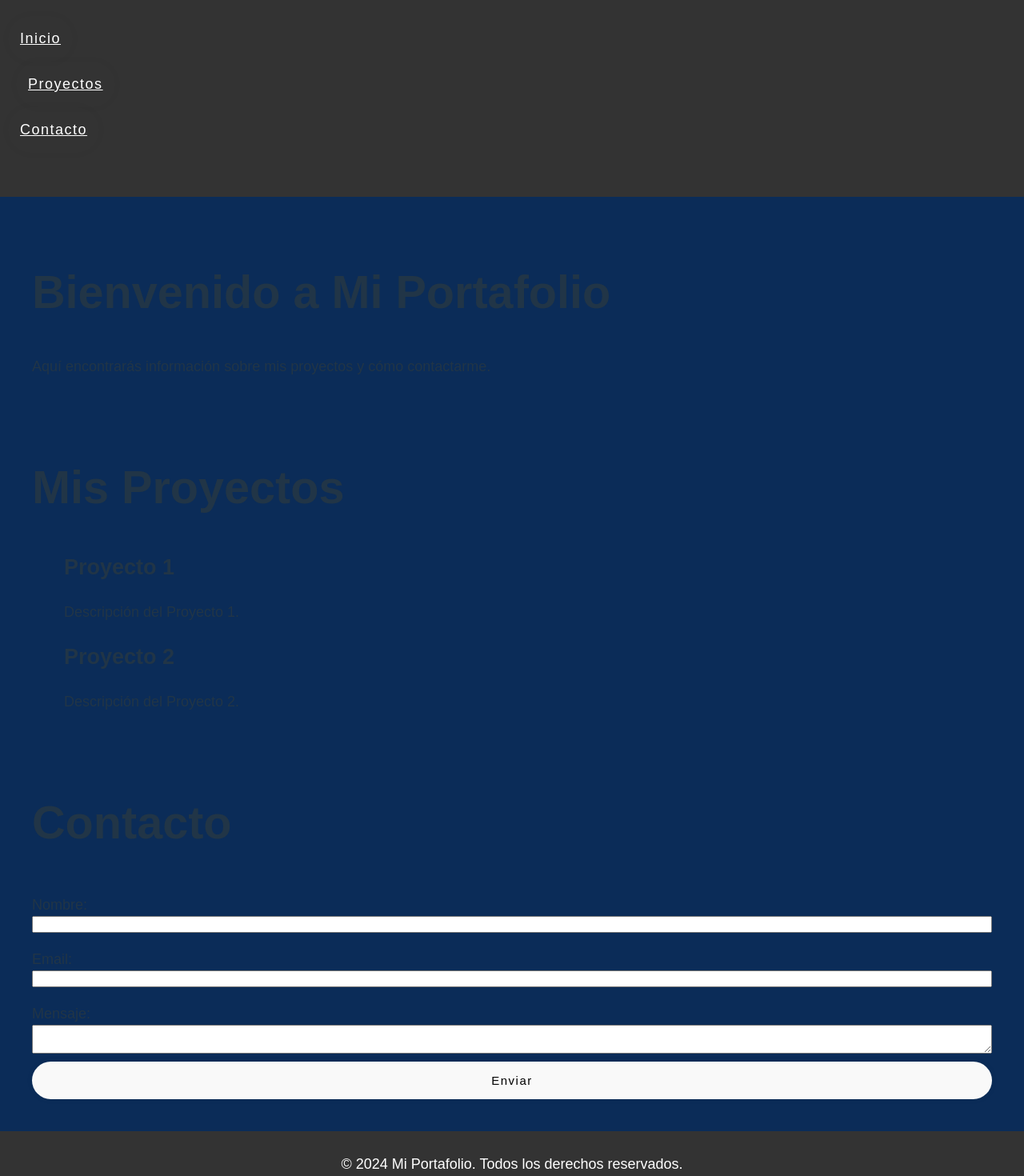
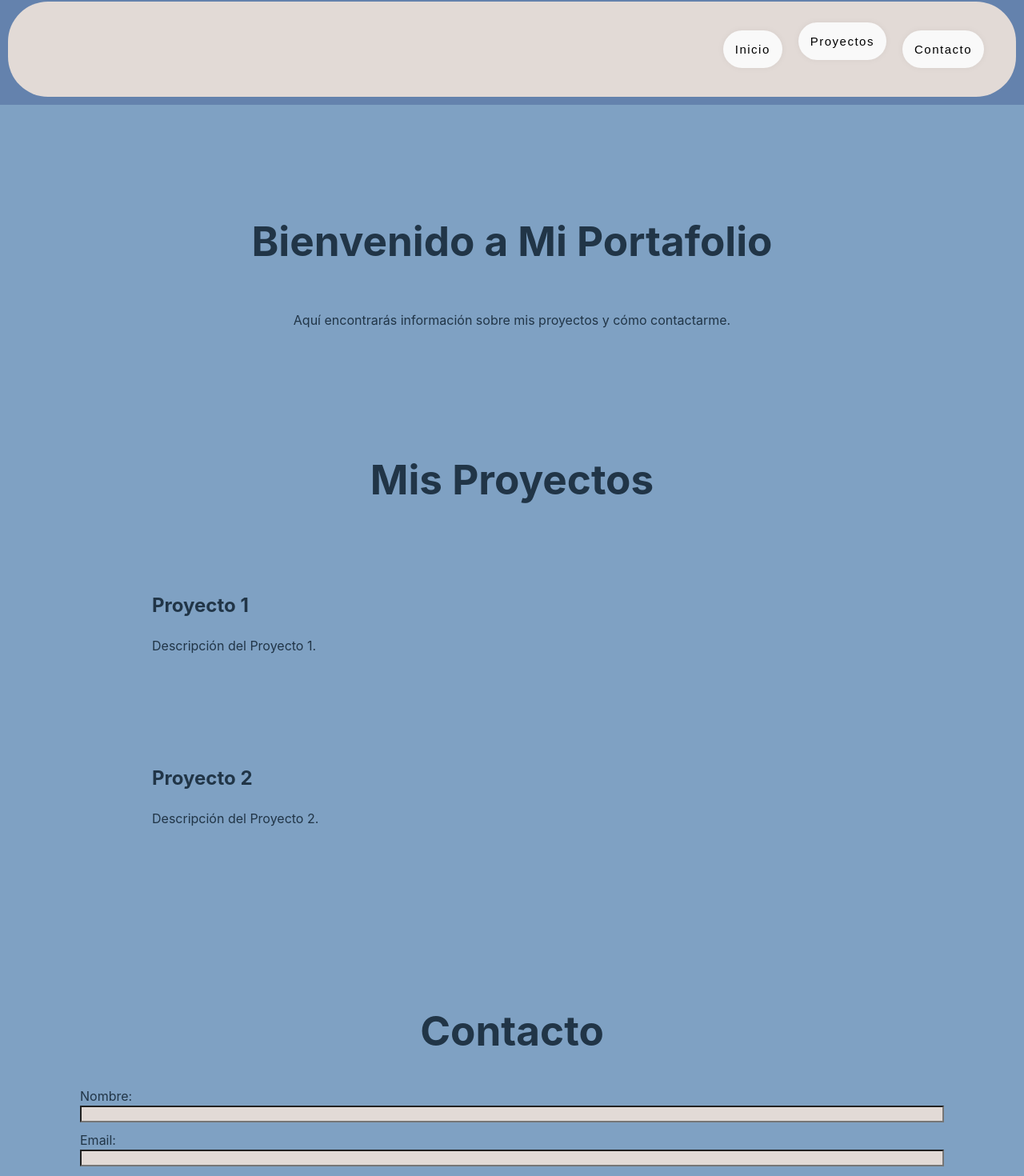
Before and after one commit to JonaVilte/webProgramable, a React (Vite) app in the folder react/portFolio-Jona/portfolio/: page / in a window 1280 px wide. Shown: the part 8-1478 px from the top of the page at 80% size. Built offline with nearby package versions, Linux system fonts and the light colour scheme.

Commit message:
Se hicieron modificaciones para la pantalla de la computadora

```diff
--- a/react/portFolio-Jona/portfolio/package.json
+++ b/react/portFolio-Jona/portfolio/package.json
@@ -11,7 +11,8 @@
   },
   "dependencies": {
     "react": "^18.3.1",
-    "react-dom": "^18.3.1"
+    "react-dom": "^18.3.1",
+    "react-icons": "^5.3.0"
   },
   "devDependencies": {
     "@types/react": "^18.3.3",
--- a/react/portFolio-Jona/portfolio/src/App.css
+++ b/react/portFolio-Jona/portfolio/src/App.css
@@ -87,58 +87,106 @@
 }
 
 /* Pantalla de la PC */
+/* Pantalla de la PC */
 @media (min-width: 601px) {
   body {
-    background-color: rgb(11, 44, 88);
-    font-size: 18px;
+    background-color: rgb(226, 218, 214);
+  }
+
+  .orientation {
+    display: flex;
+    flex-direction: column;
+    align-items: center;
+  }
+
+  main {
+    padding: 50px;
+    background-color: rgb(127, 161, 195);
   }
 
   header {
-    background-color: #333;
-    color: white;
+    background-color: rgb(100, 130, 173);
     padding: 10px;
   }
 
   footer {
-    background-color: #333;
-    color: white;
+    background-color: rgb(100, 130, 173);
+    color: rgb(226, 218, 214);
     text-align: center;
     padding: 10px;
   }
-  main {
-    padding: 20px;
-  }
-  form input,
-  form textarea {
-    margin-bottom: 10px;
-  }
-  nav ul {
-    list-style-type: none;
-    padding: 0;
-  }
-  nav ul li {
-    display: inline;
-    margin-right: 10px;
-  }
-  nav ul li button {
-    background: none;
-    border: none;
-    color: white;
-    cursor: pointer;
-    font: inherit;
-    text-decoration: underline;
-  }
+
   form {
     display: flex;
     flex-direction: column;
   }
-  form label {
-    margin-top: 10px;
+
+  form input,
+  form textarea {
+    margin-bottom: 10px;
+    background-color: rgb(226, 218, 214);
+    color: black;
+  }
+
+  form button {
+    background-color: rgb(226, 218, 214);
+    color: black;
+  }
+
+  nav {
+    padding: 10px 20px;
+    border-radius: 50px;
+    background-color: rgb(226, 218, 214);
+  }
+
+  .separación {
+    padding: 50px;
+  }
+
+  .lisra_separación {
+    padding: 10px;
+  }
+
+  .list-horizontal {
+    display: flex;
+    flex-direction: row;
+    list-style-type: none; /* Opcional: quita los puntos de la lista */
+    justify-content: flex-end;
+  }
+
+  .list-horizontal li {
+    margin-right: 10px; /* Ajusta el espacio entre los elementos */
+  }
+
+  @keyframes slideIn {
+    from {
+      transform: translateX(-100%);
+      opacity: 0;
+    }
+    to {
+      transform: translateX(0);
+      opacity: 1;
+    }
+  }
+
+  .slide-in {
+    animation: slideIn 1s ease-out;
+  }
+
+  .slide-in:nth-child(1) {
+    animation-delay: 0.2s;
+  }
+
+  .slide-in:nth-child(2) {
+    animation-delay: 0.3s; /* Ajusta el retraso como desees */
+  }
+
+  @keyframes fadeIn {
+    from {
+      opacity: 0;
+    }
+    to {
+      opacity: 1;
+    }
   }
 }
-
-body {
-  font-family: Arial, sans-serif;
-  margin: 0;
-  padding: 0;
-}
--- a/react/portFolio-Jona/portfolio/src/components/Contact.jsx
+++ b/react/portFolio-Jona/portfolio/src/components/Contact.jsx
@@ -3,7 +3,7 @@ import React from "react";
 const Contact = () => {
   return (
     <main>
-      <h1>Contacto</h1>
+      <h1 className="orientation">Contacto</h1>
       <form>
         <label htmlFor="name">Nombre:</label>
         <input type="text" id="name" name="name" />
--- a/react/portFolio-Jona/portfolio/src/components/Header.jsx
+++ b/react/portFolio-Jona/portfolio/src/components/Header.jsx
@@ -4,9 +4,9 @@ const Header = ({ onNavigate }) => {
   return (
     <header>
       <nav>
-        <ul>
+        <ul className="list-horizontal">
           <li className="slide-in">
-            <div className="separación">
+            <div className="lisra_separación">
               <a href="#home">
                 <button>Inicio</button>
               </a>
@@ -20,7 +20,7 @@ const Header = ({ onNavigate }) => {
           </li>
 
           <li className="slide-in">
-            <div className="separación">
+            <div className="lisra_separación">
               <a href="#contact">
                 <button>Contacto</button>
               </a>
--- a/react/portFolio-Jona/portfolio/src/components/Home.jsx
+++ b/react/portFolio-Jona/portfolio/src/components/Home.jsx
@@ -2,7 +2,7 @@ import React from "react";
 
 const Home = () => {
   return (
-    <main>
+    <main className="orientation">
       <h1>Bienvenido a Mi Portafolio</h1>
       <p>
         Aquí encontrarás información sobre mis proyectos y cómo contactarme.
--- a/react/portFolio-Jona/portfolio/src/components/Projects.jsx
+++ b/react/portFolio-Jona/portfolio/src/components/Projects.jsx
@@ -2,8 +2,8 @@ import React from "react";
 
 const Projects = () => {
   return (
-    <main className="fade-in">
-      <h1>Mis Proyectos</h1>
+    <main>
+      <h1 className="orientation">Mis Proyectos</h1>
       <ul>
         <div className="separación">
           <li>
```
Also changed, not shown: 1 other file (tests, documents, lock files or other folders).
